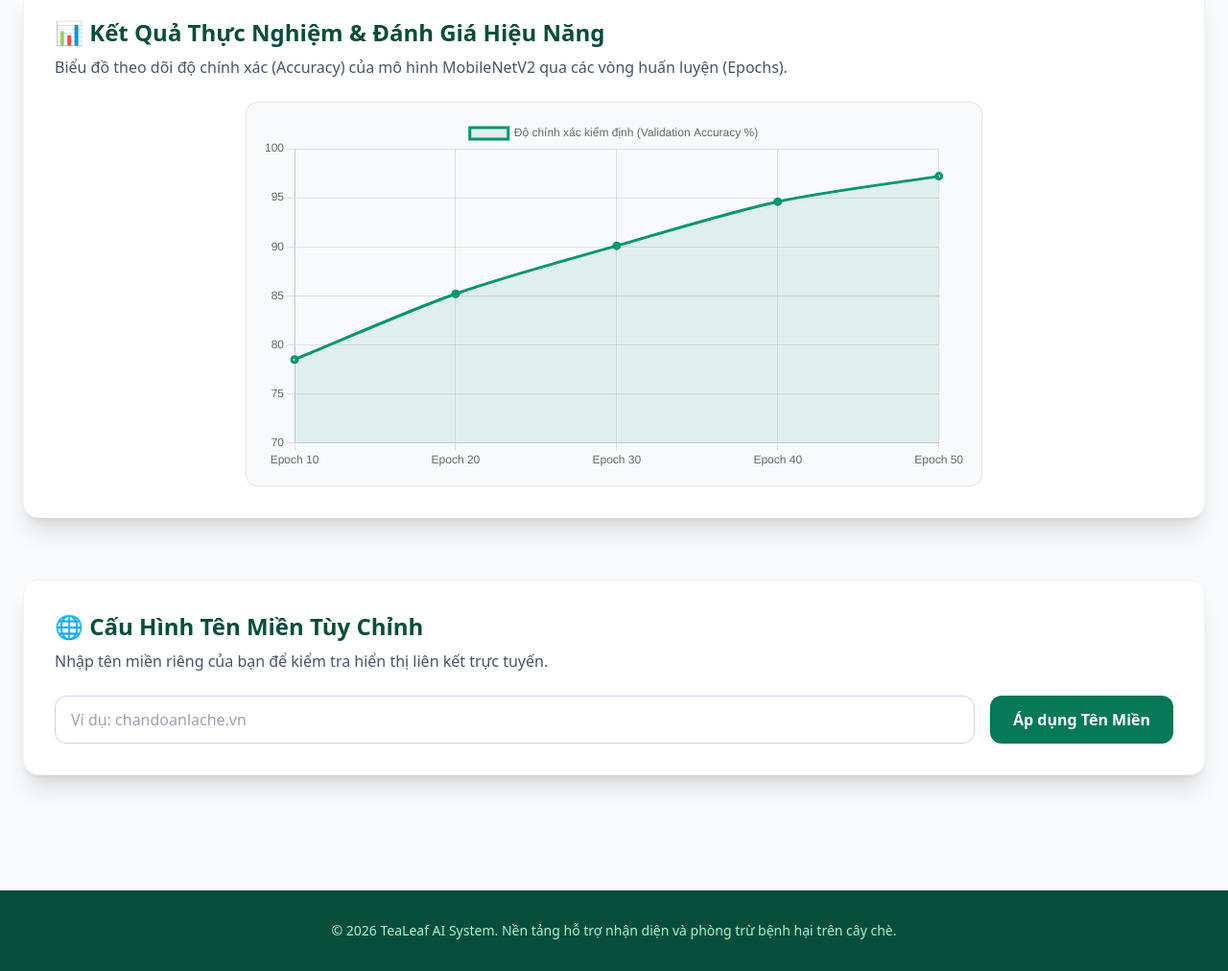
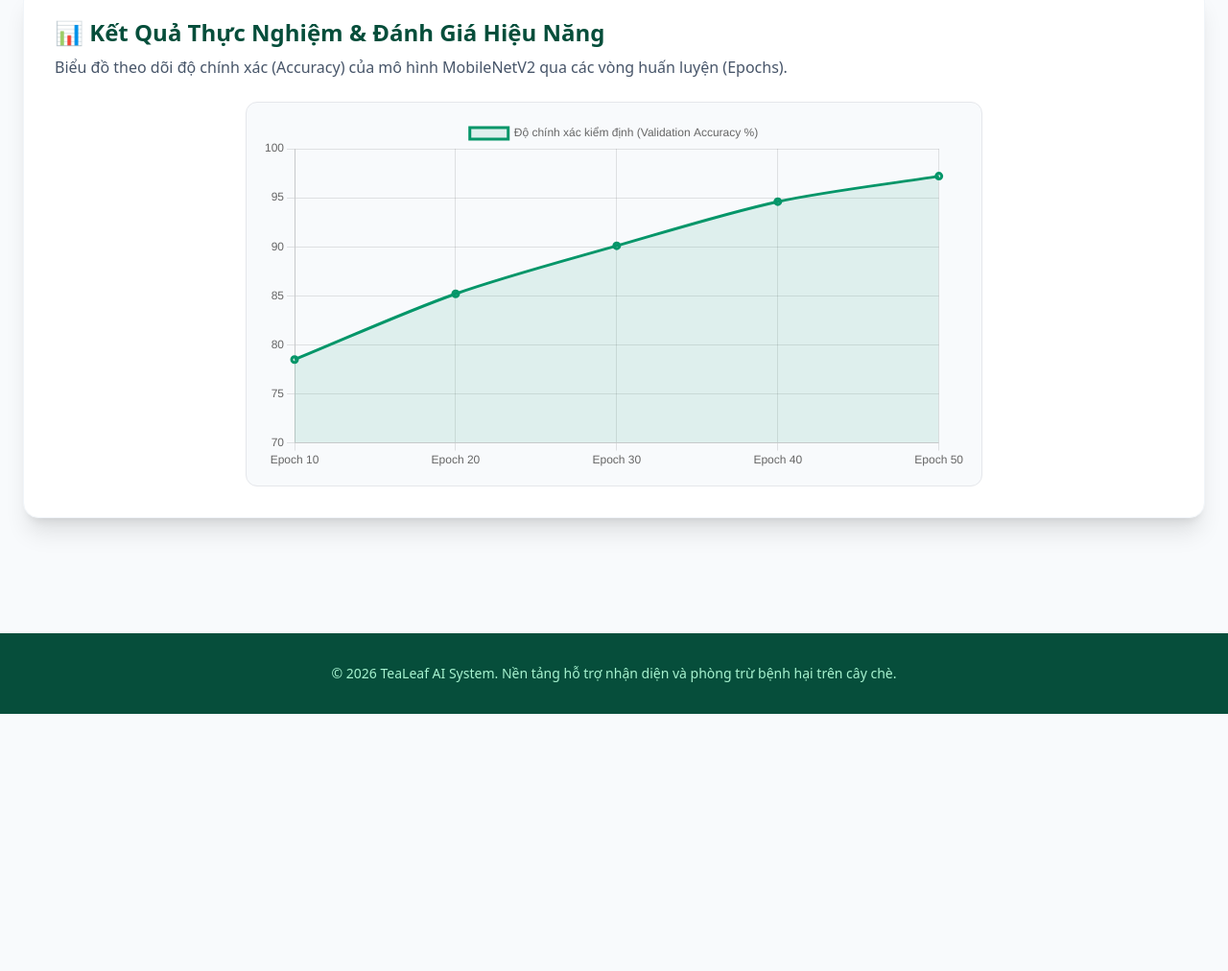
Before and after one commit to khanh1023/tealeaf-ai-web, a plain HTML site: page index.html in a window 1280 px wide. Shown: the part 1686-2698 px from the top of the page at 96% size. After the commit the page ends 2430 px from the top, so only its background shows below. Drawn offline with nearby package versions, Linux system fonts and the light colour scheme.

Commit message:
Update index.html

```diff
--- a/index.html
+++ b/index.html
@@ -153,18 +153,7 @@
             </div>
         </section>
 
-        <!-- Cấu hình tên miền -->
-        <section id="domain" class="bg-white rounded-2xl shadow-xl p-8 border border-slate-100">
-            <h2 class="text-2xl font-bold text-emerald-900 mb-2">🌐 Cấu Hình Tên Miền Tùy Chỉnh</h2>
-            <p class="text-slate-600 mb-6">Nhập tên miền riêng của bạn để kiểm tra hiển thị liên kết trực tuyến.</p>
-            <div class="flex flex-col md:flex-row gap-4">
-                <input type="text" id="domain-input" placeholder="Ví dụ: chandoanlache.vn" class="flex-1 border border-slate-300 rounded-xl px-4 py-3 focus:outline-none focus:border-emerald-600">
-                <button onclick="updateDomain()" class="bg-emerald-700 hover:bg-emerald-800 text-white font-bold px-6 py-3 rounded-xl transition">Áp dụng Tên Miền</button>
-            </div>
-            <div id="domain-preview" class="mt-4 p-4 bg-emerald-50 rounded-xl border border-emerald-200 text-emerald-800 text-sm hidden">
-                ✅ Trạng thái: Tên miền đang hoạt động giả lập tại: <strong id="domain-display"></strong>
-            </div>
-        </section>
+
 
     </main>
 
```
